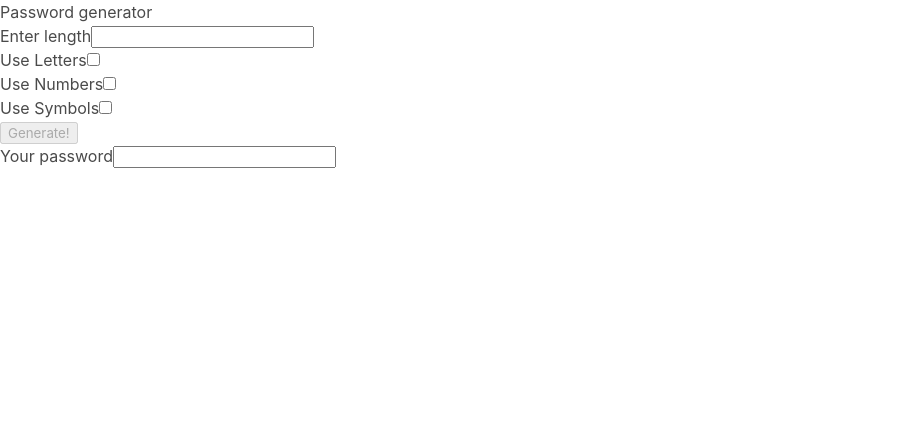
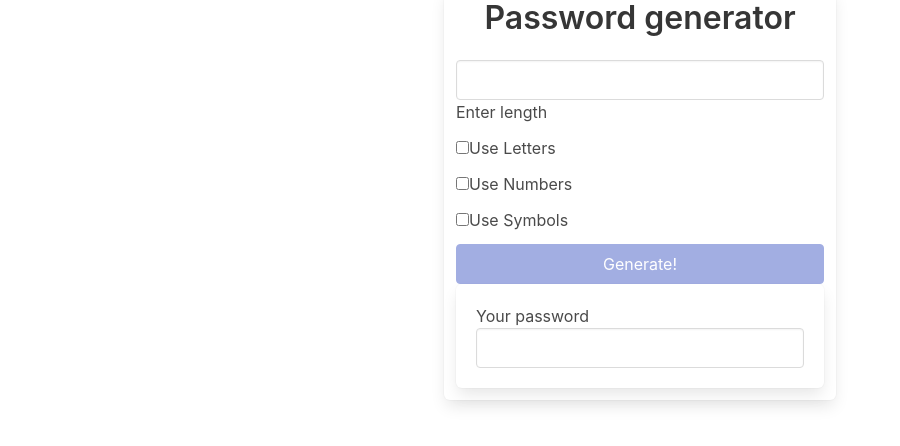
Before and after one commit to HennadiiZ/AngUdPractice, an Angular app: page / in a window 1280 px wide. Shown: the top 446 px of the page, without its empty margins (0-900 px from the left). Built offline with nearby package versions, Linux system fonts and the light colour scheme.

Commit message:
some styling

```diff
--- a/src/app/app.component.html
+++ b/src/app/app.component.html
@@ -1,37 +1,53 @@
 
-<h1>Password generator</h1>
+<div class="container">
+  <div class="columns is-centered">
+  <div class="box column is-one-third">
 
-<div>
-  <label>Enter length</label>
-  <input (input)="onInput($event?.target)">
-  <!-- <input (input)="onInput($event)" > -->
+
+
+
+
+
+        <h1 class="title has-text-centered">Password generator</h1>
+        <div class="field">
+          <input class="input" (input)="onInput($event?.target)">
+          <label class="checkbox">Enter length</label>
         </div>
 
-<div>
-  <label>Use Letters</label>
-  <input (change)="onChangeLetters()" type="checkbox">
+        <div class="field">
+          <div class="control">
+              <input class="checkbox" (change)="onChangeLetters()" type="checkbox">
+              <label class="checkbox">Use Letters</label>
+          </div>
         </div>
 
-<div>
-  <label>Use Numbers</label>
-  <input (change)="onChangeNumbers()" type="checkbox">
+        <div class="field">
+          <div class="control">
+              <input class="checkbox" (change)="onChangeNumbers()" type="checkbox">
+              <label class="checkbox">Use Numbers</label>
+          </div>
         </div>
 
-<div>
+        <div class="field">
+          <div class="control">
+              <input class="checkbox" (change)="onChangeSymbols()" type="checkbox">
               <label>Use Symbols</label>
-  <input (change)="onChangeSymbols()" type="checkbox">
+          </div>
         </div>
 
-<div>
+
           <button
+          class="button is-link is-fullwidth"
           [disabled]="!(length && (this.includeSymbols || this.includeNumbers || this.includeLetters))"
           (click)="onButtonClick()"
           >Generate!</button>
+
+
+        <div class="box">
+          <label>Your password</label>
+          <input class="input" [value]="password">
         </div>
 
-
-<div>
-  <label>Your password</label>
-  <input [value]="password">
-
     </div>
+  </div>
+</div>
```
Lines whose indentation alone changed are shown as unchanged.
